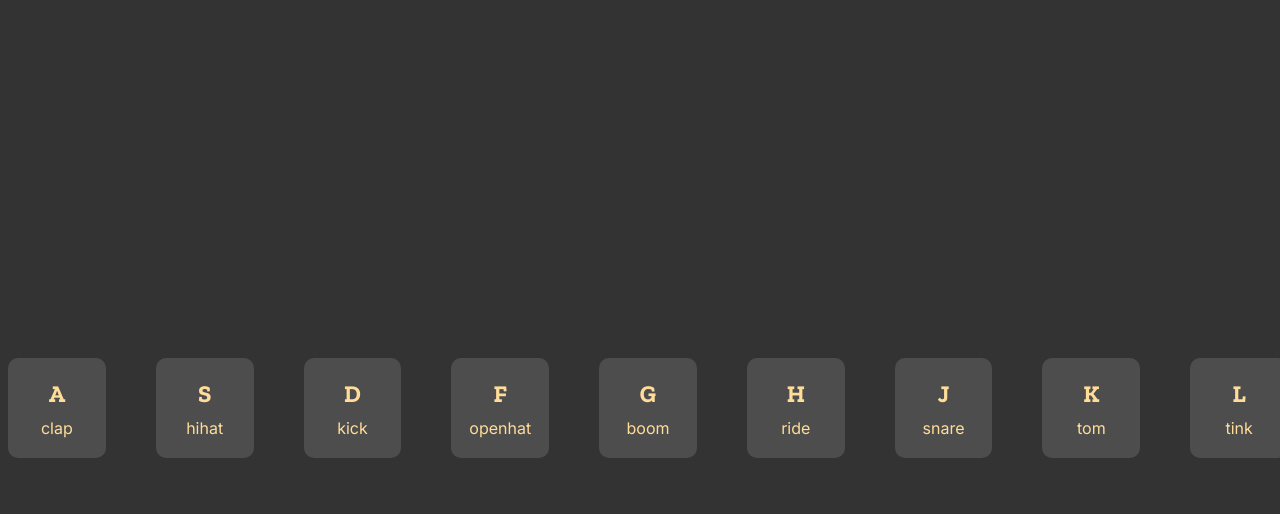
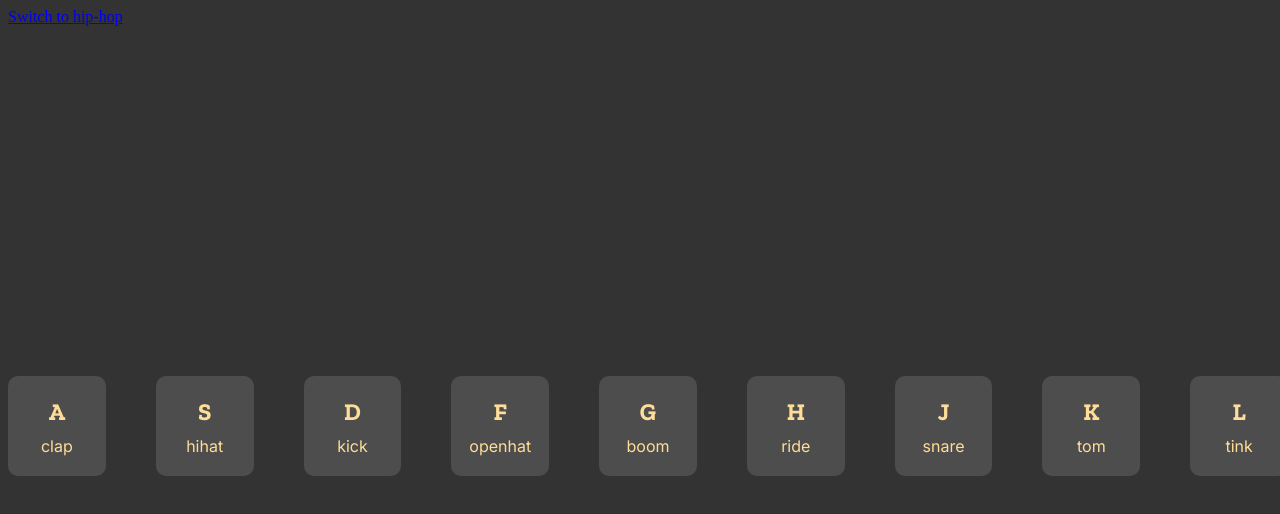
Before and after one commit to VinVinnieVince/drumkit, a plain HTML site: page index.html in a window 1280 px wide. Drawn offline with nearby package versions, Linux system fonts and the light colour scheme.

Commit message:
Add link to hiphop.html
 - Add div class 'switchbar' (for anchor positioning)
 - Add anchor element link to hiphop.html

```diff
--- a/index.html
+++ b/index.html
@@ -8,6 +8,9 @@
         <title>Key Drums</title>
     </head>
     <body>
+        <div class="switchBar">
+            <a href="./hiphop.html">Switch to hip-hop</a>
+        </div>
         <div class="keyrow">
             <div data-sound="A" class="keyA">
                 <h2>A</h2>
```
